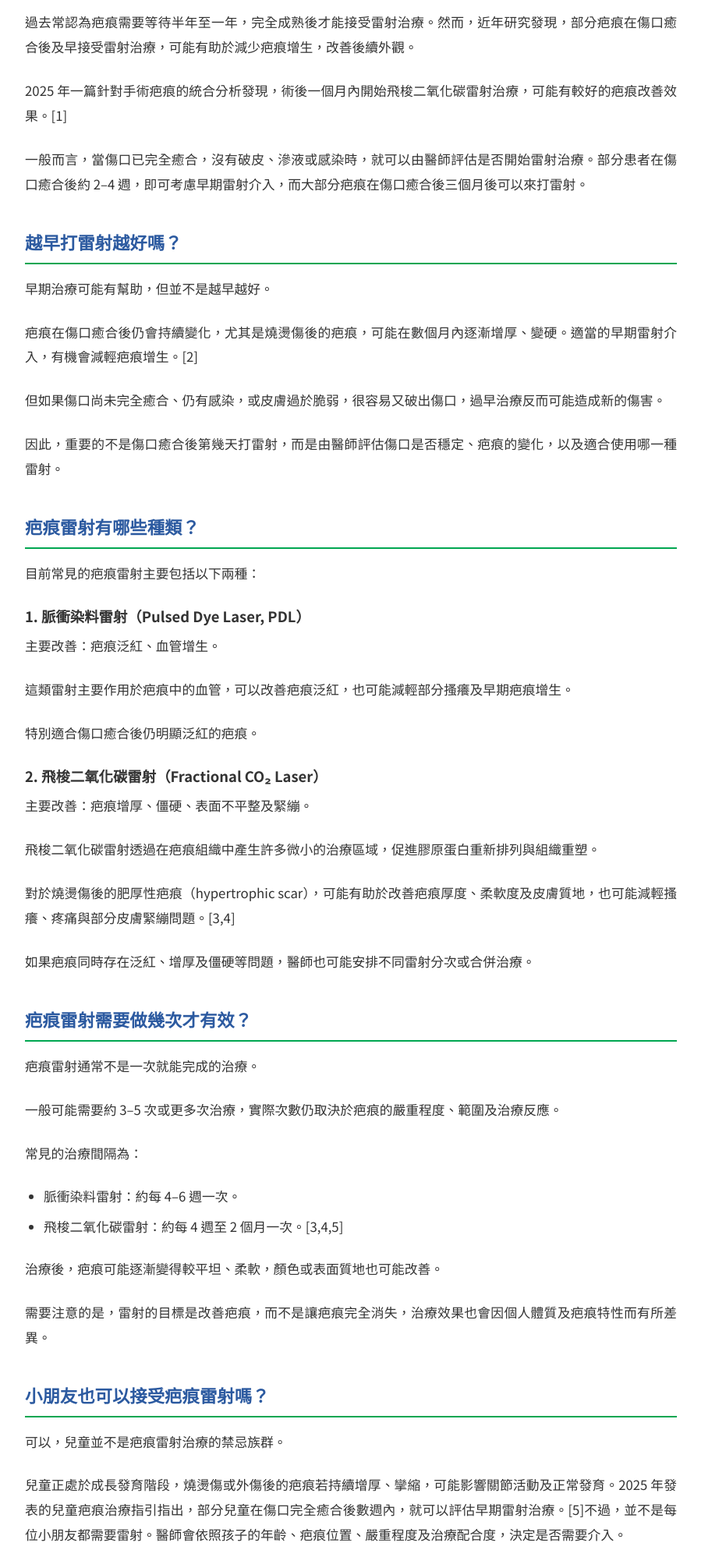
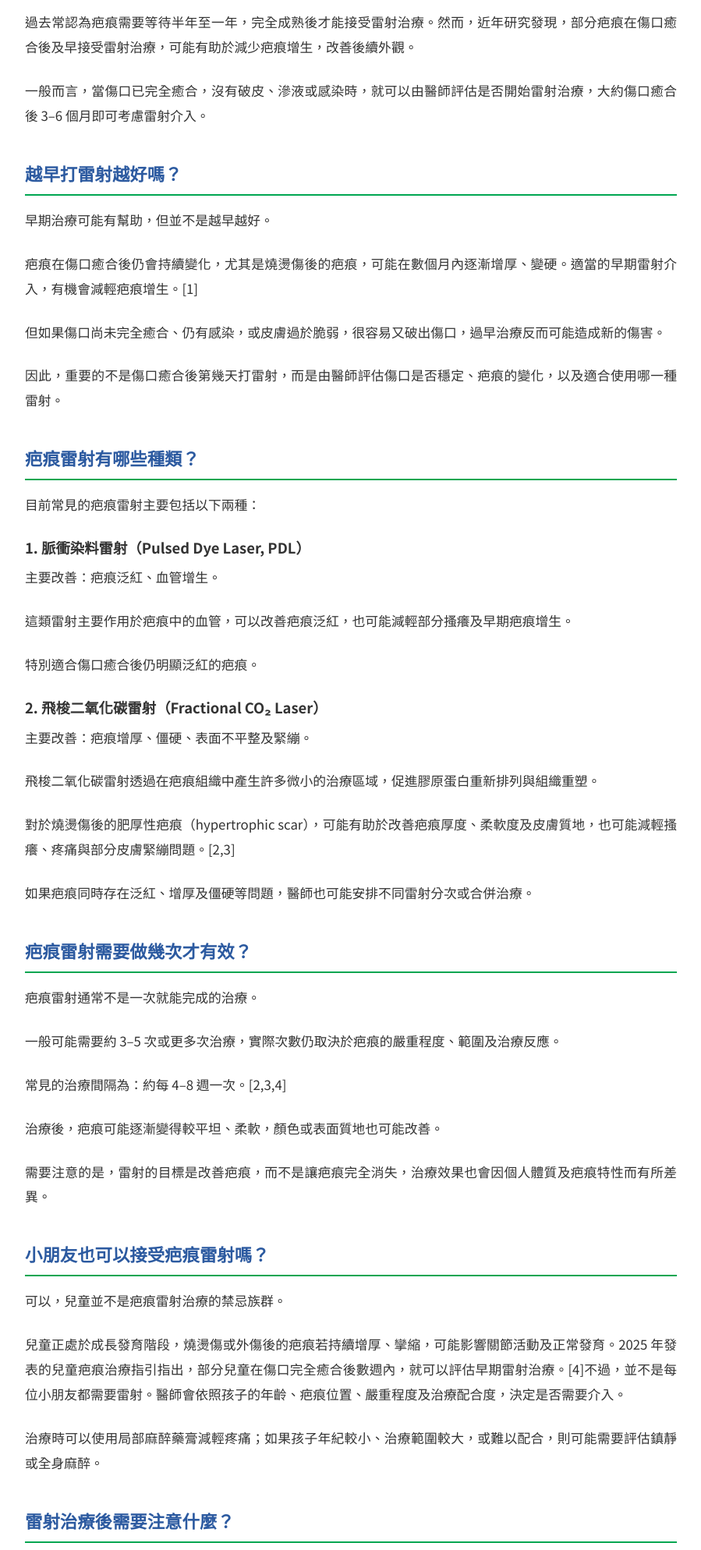
Before and after one commit to CJRonald/LinkouCGMHBurnCenter, a plain HTML site: page pages/education/articles/scar-laser.html in a window 1280 px wide. Shown: the part 1087-3075 px from the top of the page at 78% size, without its empty margins (190-1089 px from the left). Drawn offline with Linux system fonts and the light colour scheme.

Commit message:
feat(education): build scar-laser from vault (pe.py)
Co-Authored-By: Claude Opus 5.5 (1M context) <noreply@anthropic.com>

```diff
--- a/pages/education/articles/scar-laser.html
+++ b/pages/education/articles/scar-laser.html
@@ -170,11 +170,10 @@
 <p>疤痕並不是傷口癒合後就固定不變，而是會經歷數個月至一年以上的成熟過程。在這段期間，疤痕可能逐漸變紅、增厚、變硬，也可能出現搔癢、疼痛或緊繃感。部分嚴重疤痕甚至可能造成皮膚攣縮，影響關節活動。</p>
 <h2>傷口癒合多久後可以開始雷射治療？</h2>
 <p>過去常認為疤痕需要等待半年至一年，完全成熟後才能接受雷射治療。然而，近年研究發現，部分疤痕在傷口癒合後及早接受雷射治療，可能有助於減少疤痕增生，改善後續外觀。</p>
-<p>2025 年一篇針對手術疤痕的統合分析發現，術後一個月內開始飛梭二氧化碳雷射治療，可能有較好的疤痕改善效果。[1]</p>
-<p>一般而言，當傷口已完全癒合，沒有破皮、滲液或感染時，就可以由醫師評估是否開始雷射治療。部分患者在傷口癒合後約 2–4 週，即可考慮早期雷射介入，而大部分疤痕在傷口癒合後三個月後可以來打雷射。</p>
+<p>一般而言，當傷口已完全癒合，沒有破皮、滲液或感染時，就可以由醫師評估是否開始雷射治療，大約傷口癒合後 3–6 個月即可考慮雷射介入。</p>
 <h2>越早打雷射越好嗎？</h2>
 <p>早期治療可能有幫助，但並不是越早越好。</p>
-<p>疤痕在傷口癒合後仍會持續變化，尤其是燒燙傷後的疤痕，可能在數個月內逐漸增厚、變硬。適當的早期雷射介入，有機會減輕疤痕增生。[2]</p>
+<p>疤痕在傷口癒合後仍會持續變化，尤其是燒燙傷後的疤痕，可能在數個月內逐漸增厚、變硬。適當的早期雷射介入，有機會減輕疤痕增生。[1]</p>
 <p>但如果傷口尚未完全癒合、仍有感染，或皮膚過於脆弱，很容易又破出傷口，過早治療反而可能造成新的傷害。</p>
 <p>因此，重要的不是傷口癒合後第幾天打雷射，而是由醫師評估傷口是否穩定、疤痕的變化，以及適合使用哪一種雷射。</p>
 <h2>疤痕雷射有哪些種類？</h2>
@@ -186,18 +185,17 @@
 <h3>2. 飛梭二氧化碳雷射（Fractional CO₂ Laser）</h3>
 <p>主要改善：疤痕增厚、僵硬、表面不平整及緊繃。</p>
 <p>飛梭二氧化碳雷射透過在疤痕組織中產生許多微小的治療區域，促進膠原蛋白重新排列與組織重塑。</p>
-<p>對於燒燙傷後的肥厚性疤痕（hypertrophic scar），可能有助於改善疤痕厚度、柔軟度及皮膚質地，也可能減輕搔癢、疼痛與部分皮膚緊繃問題。[3,4]</p>
+<p>對於燒燙傷後的肥厚性疤痕（hypertrophic scar），可能有助於改善疤痕厚度、柔軟度及皮膚質地，也可能減輕搔癢、疼痛與部分皮膚緊繃問題。[2,3]</p>
 <p>如果疤痕同時存在泛紅、增厚及僵硬等問題，醫師也可能安排不同雷射分次或合併治療。</p>
 <h2>疤痕雷射需要做幾次才有效？</h2>
 <p>疤痕雷射通常不是一次就能完成的治療。</p>
 <p>一般可能需要約 3–5 次或更多次治療，實際次數仍取決於疤痕的嚴重程度、範圍及治療反應。</p>
-<p>常見的治療間隔為：</p>
-<ul><li>脈衝染料雷射：約每 4–6 週一次。</li><li>飛梭二氧化碳雷射：約每 4 週至 2 個月一次。[3,4,5]</li></ul>
+<p>常見的治療間隔為：約每 4–8 週一次。[2,3,4]</p>
 <p>治療後，疤痕可能逐漸變得較平坦、柔軟，顏色或表面質地也可能改善。</p>
 <p>需要注意的是，雷射的目標是改善疤痕，而不是讓疤痕完全消失，治療效果也會因個人體質及疤痕特性而有所差異。</p>
 <h2>小朋友也可以接受疤痕雷射嗎？</h2>
 <p>可以，兒童並不是疤痕雷射治療的禁忌族群。</p>
-<p>兒童正處於成長發育階段，燒燙傷或外傷後的疤痕若持續增厚、攣縮，可能影響關節活動及正常發育。2025 年發表的兒童疤痕治療指引指出，部分兒童在傷口完全癒合後數週內，就可以評估早期雷射治療。[5]不過，並不是每位小朋友都需要雷射。醫師會依照孩子的年齡、疤痕位置、嚴重程度及治療配合度，決定是否需要介入。</p>
+<p>兒童正處於成長發育階段，燒燙傷或外傷後的疤痕若持續增厚、攣縮，可能影響關節活動及正常發育。2025 年發表的兒童疤痕治療指引指出，部分兒童在傷口完全癒合後數週內，就可以評估早期雷射治療。[4]不過，並不是每位小朋友都需要雷射。醫師會依照孩子的年齡、疤痕位置、嚴重程度及治療配合度，決定是否需要介入。</p>
 <p>治療時可以使用局部麻醉藥膏減輕疼痛；如果孩子年紀較小、治療範圍較大，或難以配合，則可能需要評估鎮靜或全身麻醉。</p>
 <h2>雷射治療後需要注意什麼？</h2>
 <p>不同雷射的術後反應有所差異。</p>
@@ -208,7 +206,7 @@
 <p>疤痕雷射治療不只是改善外觀，也可能幫助減輕搔癢、疼痛及緊繃等問題。</p>
 <p>疤痕不一定要等到完全成熟才開始治療，但也不是越早越好。透過專業評估，選擇適當的治療時機與雷射種類，才能在安全的前提下改善疤痕。如果傷口癒合後持續泛紅、隆起、搔癢，或出現活動受限，建議及早至整形外科或疤痕治療門診評估。</p>
 <h2>參考文獻（References）</h2>
-<ol><li>Ji Q, Luo L, Ni J, et al. Fractional CO₂ Laser to Treat Surgical Scars: A System Review and Meta-Analysis on Optimal Timing. Journal of Cosmetic Dermatology. 2025;24(1). DOI: 10.1111/jocd.16708</li><li>Seago M, Shumaker PR, Spring LK, et al. Laser Treatment of Traumatic Scars and Contractures: 2020 International Consensus Recommendations. Lasers in Surgery and Medicine. 2020;52(2):96–116. DOI: 10.1002/lsm.23201</li><li>Douglas H, Lynch J, Harms KA, et al. Carbon dioxide laser treatment in burn-related scarring: A prospective randomised controlled trial. Journal of Plastic, Reconstructive &amp; Aesthetic Surgery. 2019;72(6):863–870. DOI: 10.1016/j.bjps.2019.01.027</li><li>Lewis CJ, Douglas H, Martin L, et al. Carbon dioxide laser treatment of burn-related scarring: Results of the ELIPSE (Early Laser Intervention Promotes Scar Evolution) prospective randomized controlled trial. Journal of Plastic, Reconstructive &amp; Aesthetic Surgery. 2023;84:368–376. DOI: 10.1016/j.bjps.2023.06.012</li><li>Chinese Burn Association. Clinical practice guideline for pediatric scar prevention and treatment (2025 edition). Burns &amp; Trauma. 2025;13. DOI: 10.1093/burnst/tkaf065</li></ol>
+<ol><li>Seago M, Shumaker PR, Spring LK, et al. Laser Treatment of Traumatic Scars and Contractures: 2020 International Consensus Recommendations. Lasers in Surgery and Medicine. 2020;52(2):96–116. DOI: 10.1002/lsm.23201</li><li>Douglas H, Lynch J, Harms KA, et al. Carbon dioxide laser treatment in burn-related scarring: A prospective randomised controlled trial. Journal of Plastic, Reconstructive &amp; Aesthetic Surgery. 2019;72(6):863–870. DOI: 10.1016/j.bjps.2019.01.027</li><li>Lewis CJ, Douglas H, Martin L, et al. Carbon dioxide laser treatment of burn-related scarring: Results of the ELIPSE (Early Laser Intervention Promotes Scar Evolution) prospective randomized controlled trial. Journal of Plastic, Reconstructive &amp; Aesthetic Surgery. 2023;84:368–376. DOI: 10.1016/j.bjps.2023.06.012</li><li>Chinese Burn Association. Clinical practice guideline for pediatric scar prevention and treatment (2025 edition). Burns &amp; Trauma. 2025;13. DOI: 10.1093/burnst/tkaf065</li></ol>
 
 <p class="article-disclaimer">本文為一般衛教資訊，不能取代個別醫療諮詢。實際治療方式需經面對面評估後決定。</p>
 </div>
```
Also changed, not shown: pages/education/articles/scar-laser-en.html (+6 -8 lines).
